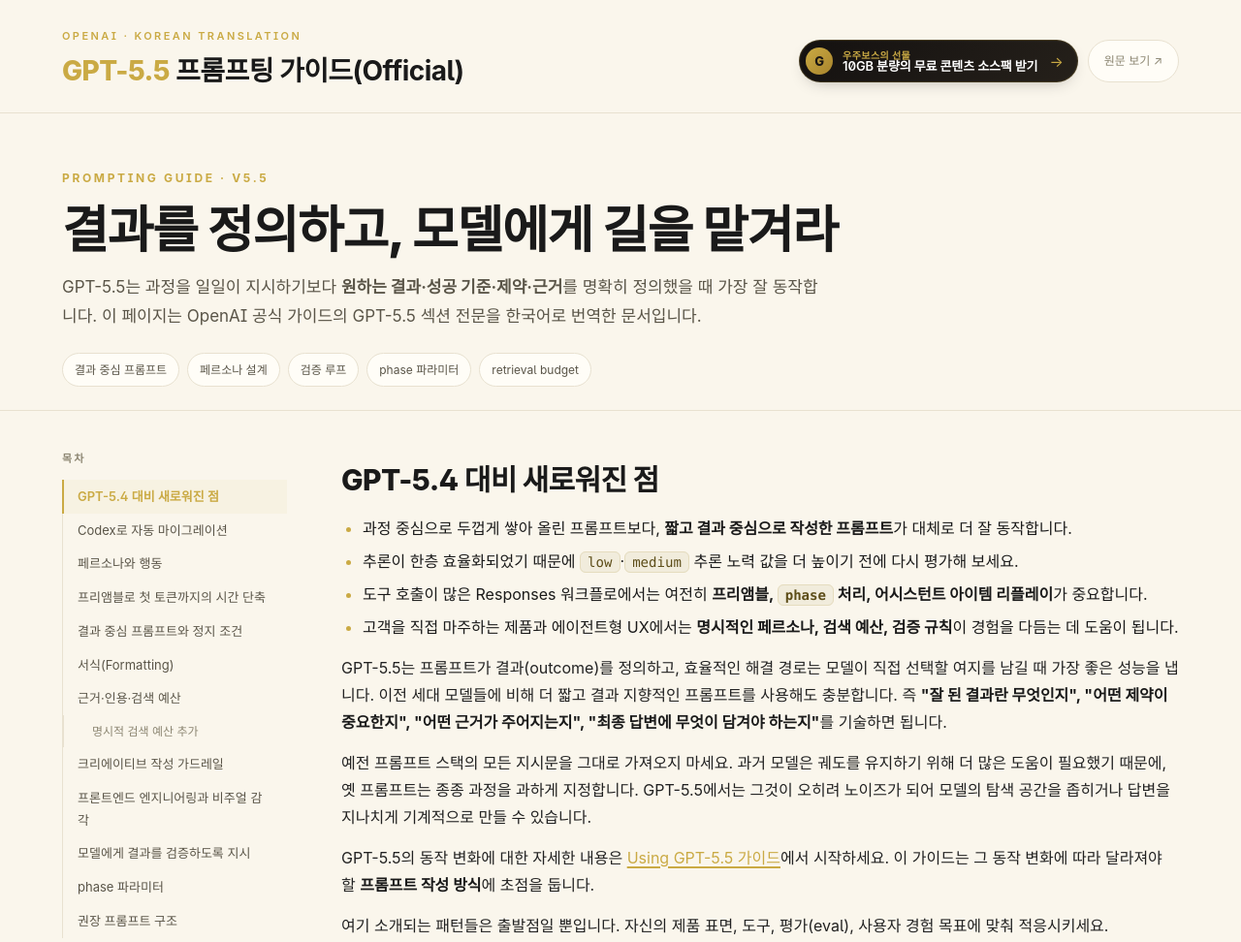
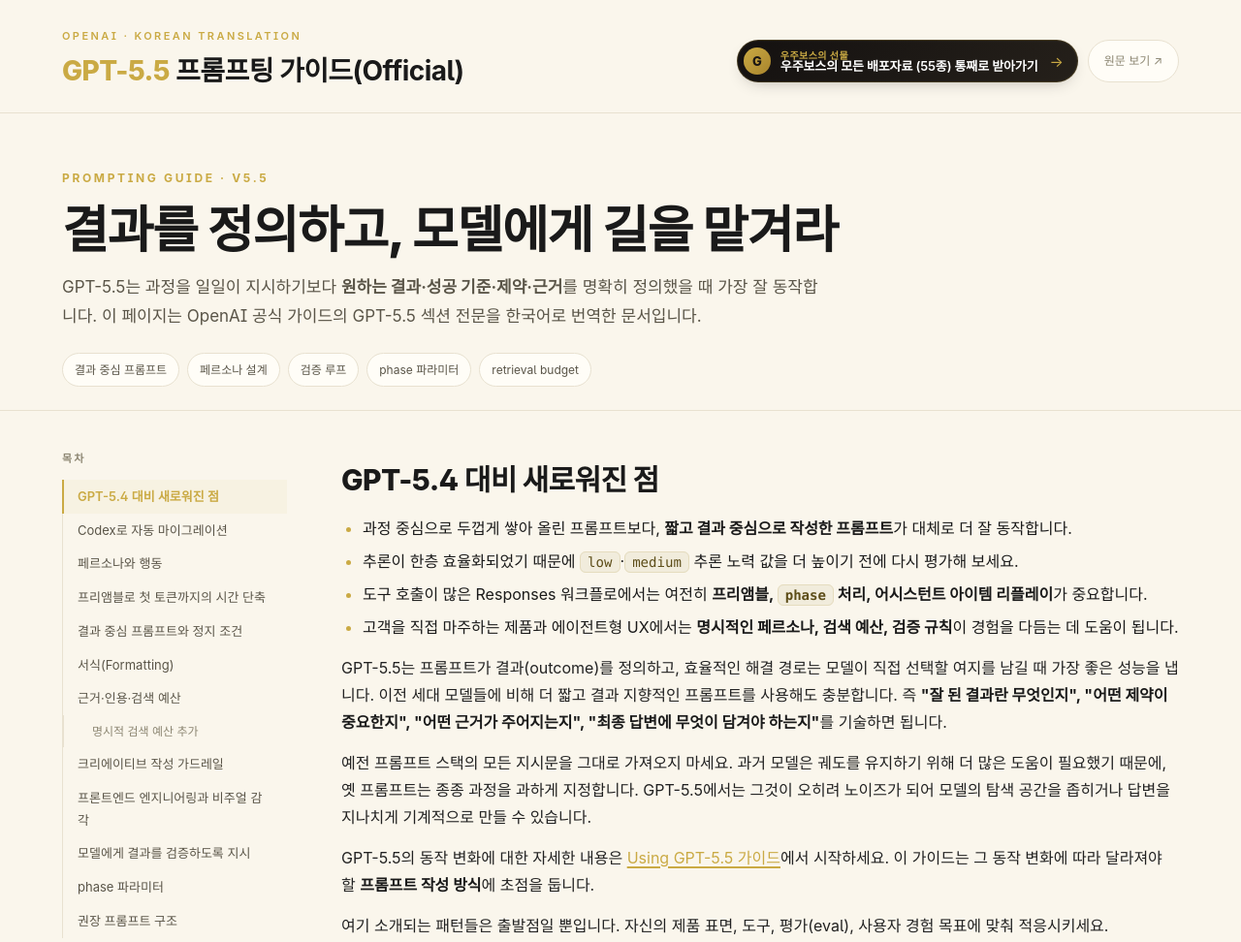
Before and after one commit to woojooboss/gpt55-prompting-guide, a plain HTML site: page index.html in a window 1280 px wide. Shown: the top 972 px of the page at 97% size. Drawn offline with Linux system fonts and the light colour scheme; a web font is replaced by a local one.

Commit message:
상단 배너 교체: '우주보스의 모든 배포자료 (55종) 통째로 받아가기' → 신청 페이지(woojooboss.pages.dev)
라이브 배포본을 원본으로 맞춤 (특강 임시 배너 원복분 포함)

Co-Authored-By: Claude Opus 5.5 <noreply@anthropic.com>

```diff
--- a/index.html
+++ b/index.html
@@ -134,11 +134,11 @@
       <h1><span class="num">GPT-5.5</span> 프롬프팅 가이드(Official)</h1>
     </div>
     <div class="top-cta">
-      <a class="gift-banner" href="https://page.stibee.com/subscriptions/471870" target="_blank" rel="noopener" aria-label="우주보스의 선물 — 10GB 분량의 무료 콘텐츠 소스팩 받기">
+      <a class="gift-banner" href="https://woojooboss.pages.dev/" target="_blank" rel="noopener" aria-label="우주보스의 선물 — 우주보스의 모든 배포자료 (55종) 통째로 받아가기">
         <span class="gift-icon" aria-hidden="true">G</span>
         <span class="gift-text">
           <span class="gift-label">우주보스의 선물</span>
-          <span class="gift-title">10GB 분량의 무료 콘텐츠 소스팩 받기</span>
+          <span class="gift-title">우주보스의 모든 배포자료 (55종) 통째로 받아가기</span>
         </span>
         <span class="gift-arrow" aria-hidden="true">→</span>
       </a>
```
